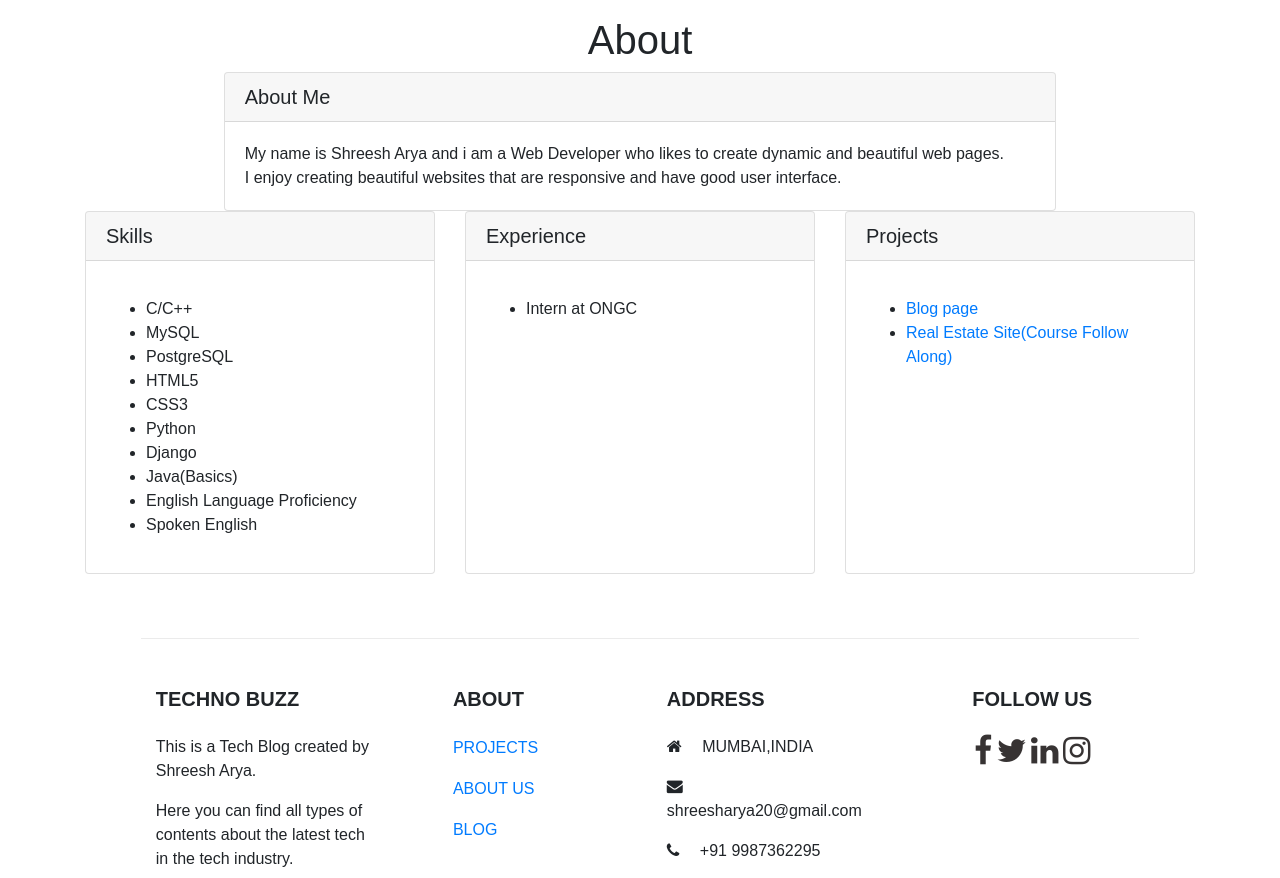
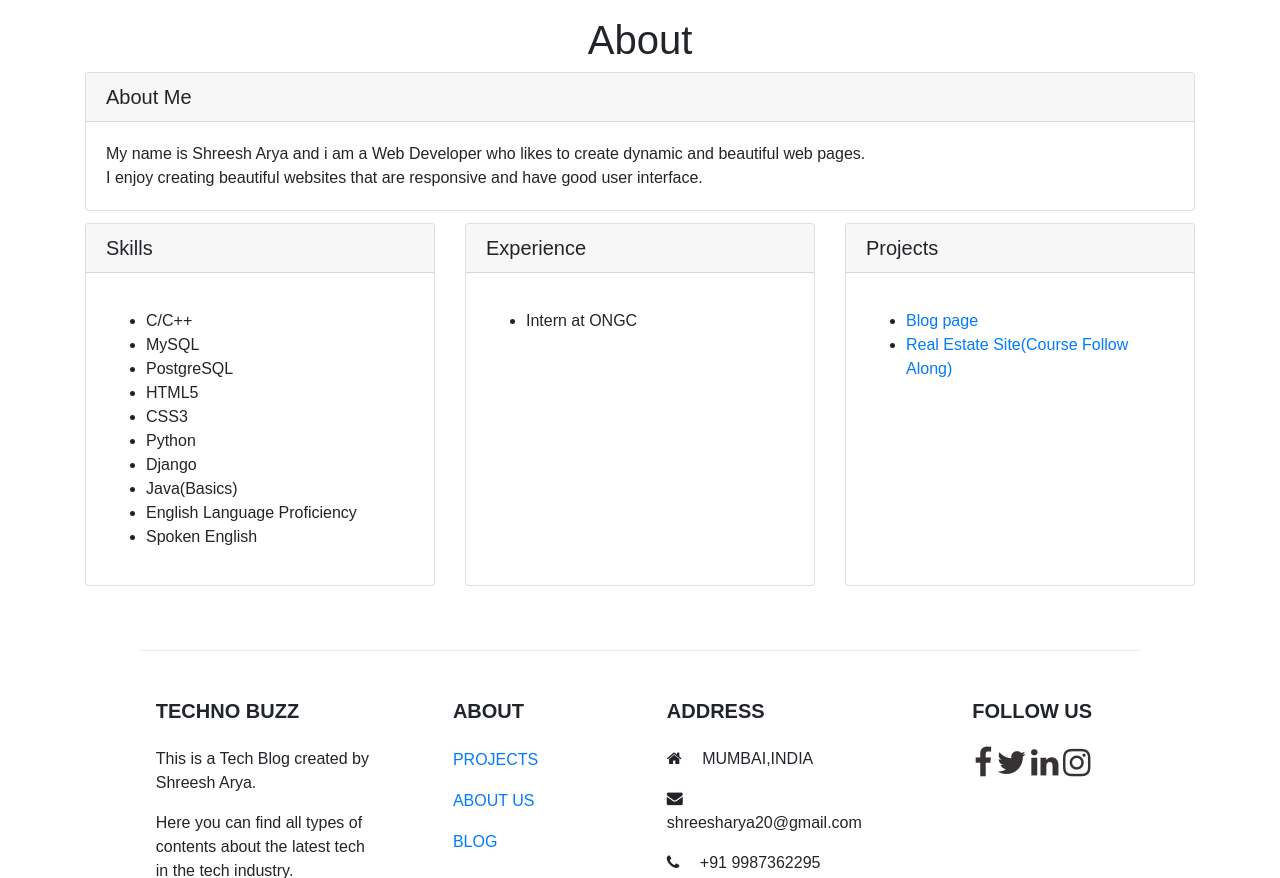
Before and after one commit to shreesh30/blog, a Django app: page /about in a window 1280 px wide. Shown: the part 119-997 px from the top of the page. Run offline with Django 3.2, Linux system fonts and the light colour scheme; some libraries are stand-ins or nearby versions; some web fonts are replaced.

Commit message:
about changed

```diff
--- a/templates/pages/about.html
+++ b/templates/pages/about.html
@@ -8,7 +8,7 @@
 <div class="container">
   <h1 style="font-family: 'Gotu', sans-serif;text-align:center;margin-top:1.5%">About</h1>
 
-  <div class="card mx-auto" style="width: 75%;">
+  <div class="card mx-auto" style="width: 100%;margin-bottom:1%">
       <h5 class="card-header" style="font-family: 'Gotu', sans-serif;">About Me</h5>
       <div class="card-body">
 
@@ -19,7 +19,7 @@
       </div>
     </div>
 
-  <div class="card-deck" style="margin-bottom: 1%;">
+  <div class="card-deck" >
     <div class="card">
       <h5 class="card-header" style="font-family: 'Gotu', sans-serif;">Skills</h5>
       <div class="card-body">
```
